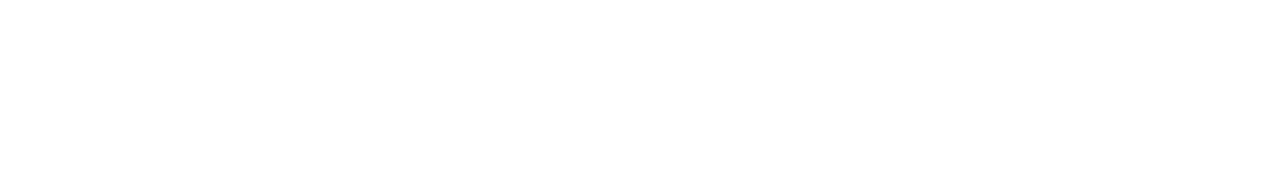
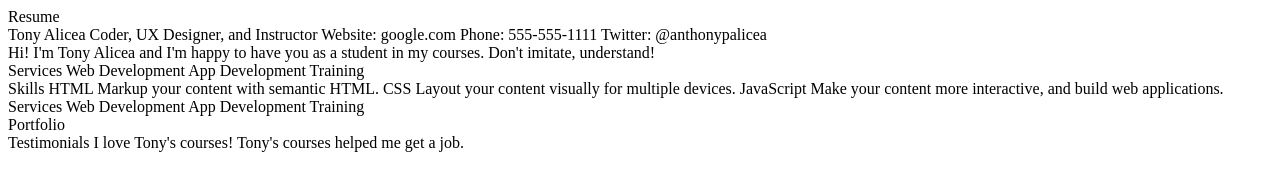
Before and after one commit to penn201500/understandingHTMLAndCSS, a plain HTML site: page index.html in a window 1280 px wide. Drawn offline with Linux system fonts and the light colour scheme.

Commit message:
add document sections

```diff
--- a/index.html
+++ b/index.html
@@ -1,10 +1,52 @@
 <!DOCTYPE html>
 <html lang="en">
-  <head>
-    <meta charset="utf-8" />
-    <title>Understanding HTML and CSS</title>
-  </head>
-  <body>
 
-  </body>
+<head>
+  <meta charset="utf-8" />
+  <title>Understanding HTML and CSS</title>
+</head>
+
+<body>
+  Resume
+  <section>
+    Tony Alicea Coder, UX Designer, and Instructor
+    Website: google.com
+    Phone: 555-555-1111
+    Twitter:
+    @anthonypalicea
+  </section>
+  <article>
+    Hi! I'm Tony Alicea and I'm happy to have you as a student in my courses. Don't imitate, understand!
+  </article>
+  <section>
+    Services
+    Web Development
+    App Development
+    Training
+  </section>
+  <section>
+    Skills
+    HTML
+    Markup your content with semantic HTML.
+    CSS
+    Layout your content visually for multiple devices.
+    JavaScript
+    Make your content more interactive, and build web applications.
+  </section>
+  <section>
+    Services
+    Web Development
+    App Development
+    Training
+  </section>
+  <section>
+    Portfolio
+  </section>
+  <section>
+    Testimonials
+    I love Tony's courses!
+    Tony's courses helped me get a job.
+  </section>
+</body>
+
 </html>
```
